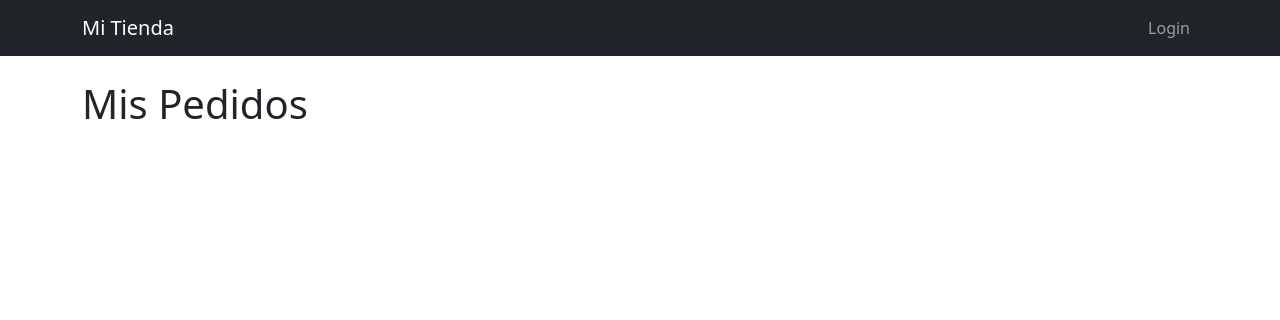
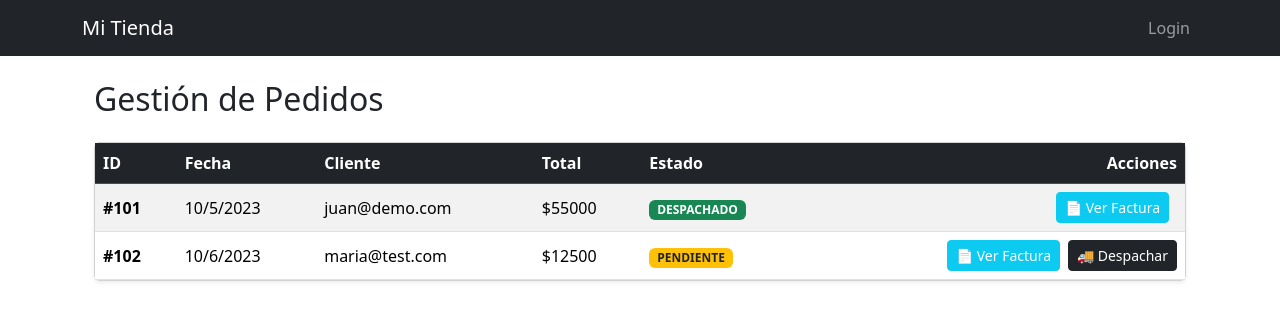
Before and after one commit to TasticVal/Trabajo_Semestral_Git, a React (Vite) app: page /pedidos in a window 1280 px wide. Shown: the top 320 px of the page. Built offline with nearby package versions, Linux system fonts and the light colour scheme; no server answers.

Commit message:
Se agrega ordenes y logica de totales

```diff
--- a/src/pages/InvoicePage.jsx
+++ b/src/pages/InvoicePage.jsx
@@ -1 +1,150 @@
-export default function InvoicePage() { return <h1>Factura</h1>; }
+import { useEffect, useState } from 'react';
+import { useParams, useNavigate } from 'react-router-dom';
+import { getOrders } from '../services/orderService';
+
+export default function InvoicePage() {
+  const { id } = useParams(); // Capturamos el ID de la URL
+  const navigate = useNavigate();
+  const [order, setOrder] = useState(null);
+  const [loading, setLoading] = useState(true);
+
+  useEffect(() => {
+    // Como no creamos un endpoint específico para "un pedido" en el backend simple,
+    // traemos todos y buscamos el correcto aquí.
+    const findOrder = async () => {
+      try {
+        const allOrders = await getOrders();
+        // Buscamos el pedido que coincida con el ID de la URL
+        const found = allOrders.find(o => o.id.toString() === id);
+
+        if (found) {
+          setOrder(found);
+        } else {
+          // Si no existe, usamos datos falsos para que veas el diseño igual
+          setOrder({
+            id: id,
+            cliente: 'cliente@ejemplo.com',
+            fecha: new Date().toISOString(),
+            items: [
+              { nombre: 'Producto Ejemplo 1', precio: 10000, cantidad: 1 },
+              { nombre: 'Producto Ejemplo 2', precio: 5000, cantidad: 2 }
+            ],
+            subtotal: 20000,
+            costoEnvio: 5000,
+            total: 25000
+          });
+        }
+      } catch (error) {
+        console.error("Error cargando factura");
+      } finally {
+        setLoading(false);
+      }
+    };
+    findOrder();
+  }, [id]);
+
+  if (loading) return <div className="text-center mt-5">Generando Factura...</div>;
+  if (!order) return <div className="text-center mt-5">Pedido no encontrado</div>;
+
+  // --- CÁLCULOS MATEMÁTICOS (RF3) ---
+  const total = order.total;
+  const neto = Math.round(total / 1.19); // Quitamos el IVA
+  const iva = total - neto; // La diferencia es el impuesto
+
+  return (
+    <div className="container mt-4 mb-5">
+      <button onClick={() => navigate(-1)} className="btn btn-outline-secondary mb-3 no-print">
+        &larr; Volver
+      </button>
+
+      {/* Contenedor tipo "Hoja de Papel" */}
+      <div className="card shadow-lg p-5 border-0" style={{ minHeight: '600px' }}>
+
+        {/* Encabezado */}
+        <div className="d-flex justify-content-between align-items-center border-bottom pb-4 mb-4">
+          <div>
+            <h1 className="h3 text-primary fw-bold">MI TIENDA SPA</h1>
+            <p className="text-muted mb-0">RUT: 76.888.999-K</p>
+            <p className="text-muted mb-0">Av. Siempre Viva 123, Santiago</p>
+          </div>
+          <div className="text-end">
+            <h2 className="h4 text-danger border border-danger p-2 rounded">
+              R.U.T. 76.888.999-K<br/>
+              FACTURA ELECTRÓNICA<br/>
+              <small className="text-dark">N° {order.id}</small>
+            </h2>
+            <p className="mb-0 mt-2"><strong>Fecha:</strong> {new Date(order.fecha).toLocaleDateString()}</p>
+          </div>
+        </div>
+
+        {/* Datos Cliente */}
+        <div className="row mb-4">
+          <div className="col-12">
+            <h5 className="bg-light p-2 border rounded">Datos del Cliente</h5>
+            <p className="mb-1"><strong>Señor(a):</strong> {order.cliente}</p>
+            <p className="mb-1"><strong>Dirección:</strong> {order.direccion || 'Domicilio Particular'}</p>
+          </div>
+        </div>
+
+        {/* Detalle */}
+        <table className="table table-bordered mt-3">
+          <thead className="table-light text-center">
+            <tr>
+              <th>Descripción</th>
+              <th>Cantidad</th>
+              <th>Precio Unit.</th>
+              <th>Total</th>
+            </tr>
+          </thead>
+          <tbody>
+            {order.items && order.items.map((item, index) => (
+              <tr key={index}>
+                <td>{item.nombre}</td>
+                <td className="text-center">{item.cantidad}</td>
+                <td className="text-end">${item.precio}</td>
+                <td className="text-end">${item.precio * item.cantidad}</td>
+              </tr>
+            ))}
+            {/* Fila del Envío */}
+            {order.costoEnvio > 0 && (
+              <tr>
+                <td>Costo de Envío</td>
+                <td className="text-center">1</td>
+                <td className="text-end">${order.costoEnvio}</td>
+                <td className="text-end">${order.costoEnvio}</td>
+              </tr>
+            )}
+          </tbody>
+        </table>
+
+        {/* Totales (RF3) */}
+        <div className="row mt-4">
+          <div className="col-md-5 offset-md-7">
+            <table className="table table-sm table-borderless">
+              <tbody>
+                <tr>
+                  <td className="text-end fw-bold">Monto Neto:</td>
+                  <td className="text-end border bg-light">${neto}</td>
+                </tr>
+                <tr>
+                  <td className="text-end fw-bold">IVA (19%):</td>
+                  <td className="text-end border bg-light">${iva}</td>
+                </tr>
+                <tr>
+                  <td className="text-end fw-bold fs-5">TOTAL:</td>
+                  <td className="text-end border bg-dark text-white fs-5">${total}</td>
+                </tr>
+              </tbody>
+            </table>
+          </div>
+        </div>
+
+        {/* Pie de página */}
+        <div className="mt-auto text-center text-muted small border-top pt-3">
+          <p>Gracias por su compra. Documento generado electrónicamente.</p>
+        </div>
+
+      </div>
+    </div>
+  );
+}
--- a/src/pages/OrdersPage.jsx
+++ b/src/pages/OrdersPage.jsx
@@ -1 +1,107 @@
-export default function OrdersPage() { return <h1>Mis Pedidos</h1>; }
+import { useEffect, useState } from 'react';
+import { Link } from 'react-router-dom';
+import { getOrders, updateOrderStatus } from '../services/orderService';
+
+export default function OrdersPage() {
+  const [orders, setOrders] = useState([]);
+  const [loading, setLoading] = useState(true);
+
+  // Cargar pedidos al iniciar
+  useEffect(() => {
+    fetchOrders();
+  }, []);
+
+  const fetchOrders = async () => {
+    try {
+      const data = await getOrders();
+      // Ordenamos para ver el más reciente primero
+      setOrders(data.sort((a, b) => new Date(b.fecha) - new Date(a.fecha)));
+    } catch (error) {
+      console.error("Error cargando pedidos");
+      // --- DATOS FALSOS PARA QUE VEAS EL DISEÑO SI NO HAY BACKEND ---
+      setOrders([
+        { id: 101, cliente: 'juan@demo.com', total: 55000, fecha: '2023-10-05', estado: 'DESPACHADO' },
+        { id: 102, cliente: 'maria@test.com', total: 12500, fecha: '2023-10-06', estado: 'PENDIENTE' },
+      ]);
+    } finally {
+      setLoading(false);
+    }
+  };
+
+  const handleDespachar = async (id) => {
+    if(!confirm("¿Estás seguro de marcar este pedido como DESPACHADO?")) return;
+
+    try {
+      await updateOrderStatus(id, 'DESPACHADO');
+      // Actualizamos la lista localmente para que cambie el color sin recargar
+      setOrders(prevOrders =>
+        prevOrders.map(order =>
+          order.id === id ? { ...order, estado: 'DESPACHADO' } : order
+        )
+      );
+    } catch (error) {
+      alert("Error al actualizar estado. Revisa la consola.");
+    }
+  };
+
+  if (loading) return <div className="p-5 text-center">Cargando pedidos...</div>;
+
+  return (
+    <div className="container mt-4">
+      <h2 className="mb-4">Gestión de Pedidos</h2>
+
+      <div className="card shadow-sm">
+        <div className="card-body p-0">
+          <table className="table table-striped table-hover mb-0">
+            <thead className="table-dark">
+              <tr>
+                <th>ID</th>
+                <th>Fecha</th>
+                <th>Cliente</th>
+                <th>Total</th>
+                <th>Estado</th>
+                <th className="text-end">Acciones</th>
+              </tr>
+            </thead>
+            <tbody>
+              {orders.map((order) => (
+                <tr key={order.id} className="align-middle">
+                  <td className="fw-bold">#{order.id}</td>
+                  <td>{new Date(order.fecha).toLocaleDateString()}</td>
+                  <td>{order.cliente}</td>
+                  <td>${order.total}</td>
+                  <td>
+                    {/* Badge condicional: Amarillo si Pendiente, Verde si Despachado */}
+                    <span className={`badge ${order.estado === 'PENDIENTE' ? 'bg-warning text-dark' : 'bg-success'}`}>
+                      {order.estado}
+                    </span>
+                  </td>
+                  <td className="text-end">
+                    {/* Botón ver Factura */}
+                    <Link to={`/factura/${order.id}`} className="btn btn-sm btn-info text-white me-2">
+                      📄 Ver Factura
+                    </Link>
+
+                    {/* Botón Despachar (Solo visible si está PENDIENTE) */}
+                    {order.estado === 'PENDIENTE' && (
+                      <button
+                        className="btn btn-sm btn-dark"
+                        onClick={() => handleDespachar(order.id)}
+                      >
+                        🚚 Despachar
+                      </button>
+                    )}
+                  </td>
+                </tr>
+              ))}
+            </tbody>
+          </table>
+
+          {orders.length === 0 && (
+            <div className="text-center p-4 text-muted">No hay pedidos registrados aún.</div>
+          )}
+        </div>
+      </div>
+    </div>
+  );
+}
```
